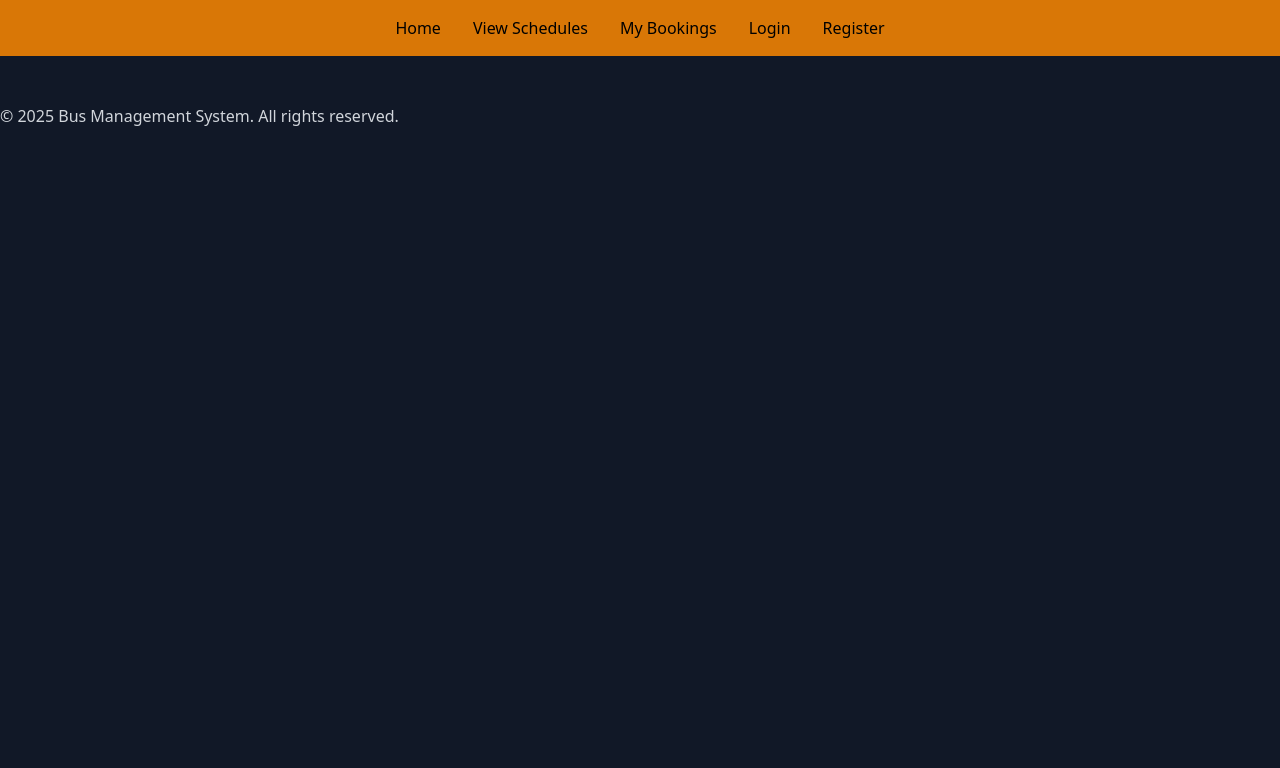
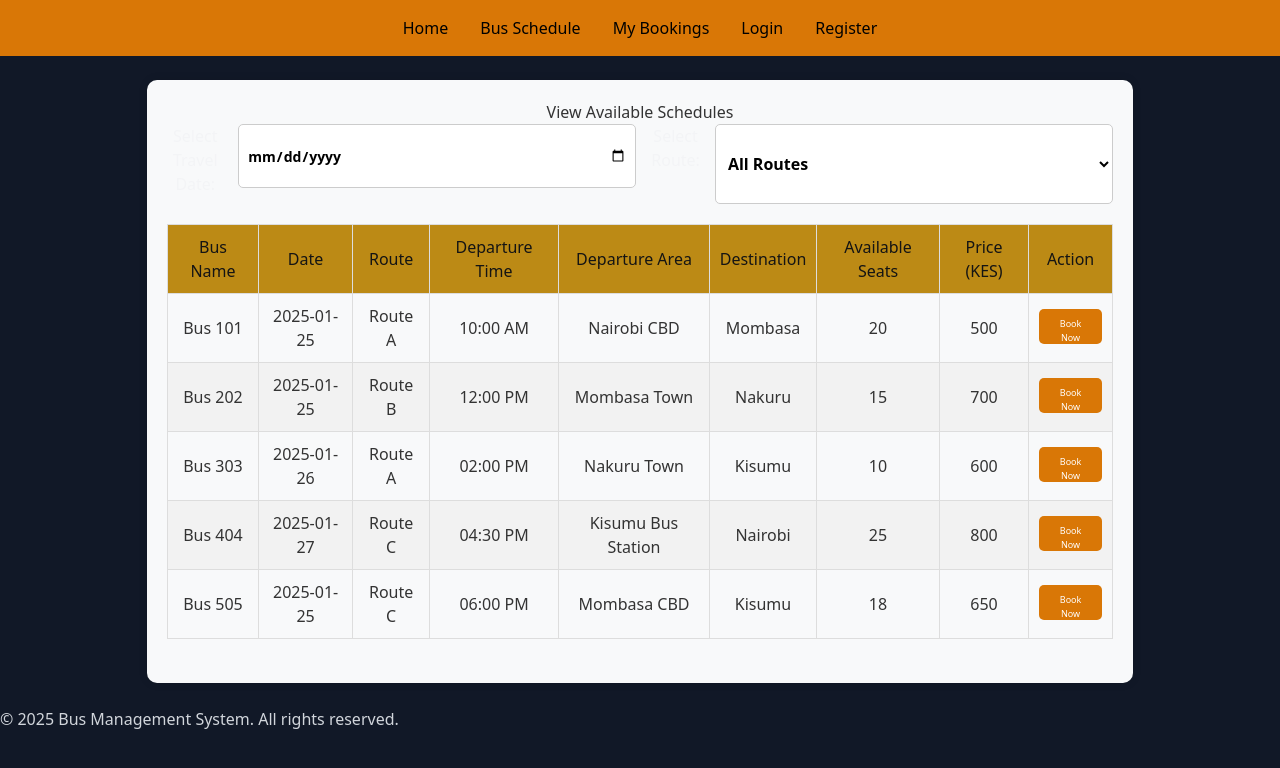
Before and after one commit to wambui01ndungu/Rapid-Bus-Transport, a React (Create React App) app in the folder client/: page /busSchedules in a window 1280 px wide. Shown: the top 768 px of the page. Built offline with nearby package versions, Linux system fonts and the light colour scheme.

Commit message:
adds a schedule section

```diff
--- a/client/src/App.js
+++ b/client/src/App.js
@@ -4,23 +4,14 @@ import './App.css'; // Ensure to create and link a CSS file for styling
 import Home from './components/Home';
 import Dashboard from './components/Dashboard';
 import SignupForm from './components/SignupForm';
-import Login from './components/Login'
-import DriverDashboard from './components/DriverDashboard'
+import Login from './components/Login';
+import DriverDashboard from './components/DriverDashboard';
+import BusSchedule from './components/BusSchedule';
+
 
 // Placeholder components for routes (to be implemented later)
 
-const Schedules = () => (
-  <section id="schedules">
-    <h2>View Available Schedules</h2>
-    <p>Find and view available buses based on your selected travel date and route.</p>
-    {/* Placeholder: Replace with dynamic schedule content */}
-    <ul>
-      <li>Bus 1 - Route A - 10:00 AM</li>
-      <li>Bus 2 - Route B - 12:00 PM</li>
-      <li>Bus 3 - Route A - 02:00 PM</li>
-    </ul>
-  </section>
-);
+
 
 const Bookings = () => (
   <section id="bookings">
@@ -87,7 +78,7 @@ function App() {
         <nav>
           <ul>
             <li><Link to="/">Home</Link></li>
-            <li><Link to="/schedules">View Schedules</Link></li>
+            <li><Link to="/busSchedules"> Bus Schedule</Link></li>
             <li><Link to="/bookings">My Bookings</Link></li>
             <li><Link to="/login">Login</Link></li>
             <li><Link to="/signup">Register</Link></li>
@@ -98,7 +89,7 @@ function App() {
       <main>
         <Routes>
           <Route path="/" element={<Home />} />
-          <Route path="/schedules" element={<Schedules />} />
+          <Route path="/busSchedules" element={<BusSchedule />} />
           <Route path="/bookings" element={<Bookings />} />
           <Route path="/login" element={<Login />} />
           <Route path="/register" element={<Register />} />
--- /dev/null
+++ b/client/src/components/BusSchedule.css
@@ -0,0 +1,74 @@
+.bus-schedule-container {
+  width: 80%;
+  margin: auto;
+  padding: 20px;
+  background: #f8f9fa;
+  border-radius: 10px;
+  box-shadow: 0px 0px 10px rgba(0, 0, 0, 0.1);
+  text-align: center;
+}
+
+h2 {
+  color: #333;
+}
+
+.filters {
+  display: flex;
+  justify-content: center;
+  gap: 15px;
+  margin-bottom: 20px;
+}
+
+.filters input,
+.filters select {
+  padding: 8px;
+  border: 1px solid #ccc;
+  border-radius: 5px;
+  background: white;
+  color: black;
+  font-weight: bold;
+}
+
+  .filters input::placeholder {
+    color: black;
+    opacity: 1;
+
+}
+.bus-schedule-table {
+  color: #333;
+  width: 100%;
+  border-collapse: collapse;
+  margin-top: 20px;
+}
+
+.bus-schedule-table th,
+.bus-schedule-table td {
+  border: 1px solid #ddd;
+  padding: 10px;
+  text-align: center;
+}
+
+.bus-schedule-table th {
+  background: #bc8a15;
+  color: rgb(20, 20, 20);
+}
+
+.bus-schedule-table tr:nth-child(even) {
+  background: #f2f2f2;
+}
+
+.book-btn {
+  background: #D97706;
+  height: 35px;
+  color: white;
+  border: none;
+  padding: 8px 12px;
+  cursor: pointer;
+  border-radius: 5px;
+  font-size: 9px;
+  display: colu;
+}
+
+.book-btn:hover {
+  background: #888785;
+}
--- /dev/null
+++ b/client/src/components/BusSchedule.js
@@ -0,0 +1,95 @@
+import React, { useState } from "react";
+import "./BusSchedule.css";
+
+const BusSchedule = () => {
+  // Sample bus schedules with both 'date' and 'route'
+  const busSchedules = [
+    { id: 1, busName: "Bus 101", date: "2025-01-25", route: "Route A", departure: "10:00 AM", departureArea: "Nairobi CBD", destination: "Mombasa", availableSeats: 20, price: 500 },
+    { id: 2, busName: "Bus 202", date: "2025-01-25", route: "Route B", departure: "12:00 PM", departureArea: "Mombasa Town", destination: "Nakuru", availableSeats: 15, price: 700 },
+    { id: 3, busName: "Bus 303", date: "2025-01-26", route: "Route A", departure: "02:00 PM", departureArea: "Nakuru Town", destination: "Kisumu", availableSeats: 10, price: 600 },
+    { id: 4, busName: "Bus 404", date: "2025-01-27", route: "Route C", departure: "04:30 PM", departureArea: "Kisumu Bus Station", destination: "Nairobi", availableSeats: 25, price: 800 },
+    { id: 5, busName: "Bus 505", date: "2025-01-25", route: "Route C", departure: "06:00 PM", departureArea: "Mombasa CBD", destination: "Kisumu", availableSeats: 18, price: 650 },
+  ];
+
+  // State for filters
+  const [selectedDate, setSelectedDate] = useState("");
+  const [selectedRoute, setSelectedRoute] = useState("");
+
+  // Handle filtering buses
+  const filteredBuses = busSchedules.filter(
+    (bus) =>
+      (selectedRoute === "" || bus.route === selectedRoute) && // Filter by route
+      (selectedDate === "" || bus.date === selectedDate) // Filter by date
+  );
+
+  return (
+    <div className="bus-schedule-container">
+      <h2>View Available Schedules</h2>
+
+      {/* Filters Section */}
+      <div className="filters">
+        <label>Select Travel Date:</label>
+        <input
+          type="date"
+          value={selectedDate}
+          onChange={(e) => setSelectedDate(e.target.value)}
+        />
+
+        <label>Select Route:</label>
+        <select
+          value={selectedRoute}
+          onChange={(e) => setSelectedRoute(e.target.value)}
+        >
+          <option value="">All Routes</option>
+          <option value="Route A">Route A</option>
+          <option value="Route B">Route B</option>
+          <option value="Route C">Route C</option>
+        </select>
+      </div>
+
+      {/* Bus Schedule Table */}
+      <table className="bus-schedule-table">
+        <thead>
+          <tr>
+            <th>Bus Name</th>
+            <th>Date</th>
+            <th>Route</th>
+            <th>Departure Time</th>
+            <th>Departure Area</th>
+            <th>Destination</th>
+            <th>Available Seats</th>
+            <th>Price (KES)</th>
+            <th>Action</th>
+          </tr>
+        </thead>
+        <tbody>
+          {filteredBuses.length > 0 ? (
+            filteredBuses.map((bus) => (
+              <tr key={bus.id}>
+                <td>{bus.busName}</td>
+                <td>{bus.date}</td>
+                <td>{bus.route}</td> {/* Display the Route */}
+                <td>{bus.departure}</td>
+                <td>{bus.departureArea}</td>
+                <td>{bus.destination}</td>
+                <td>{bus.availableSeats}</td>
+                <td>{bus.price}</td>
+                <td>
+                  <button className="book-btn" onClick={() => alert(`Booking ${bus.busName}`)}>
+                    Book Now
+                  </button>
+                </td>
+              </tr>
+            ))
+          ) : (
+            <tr>
+              <td colSpan="9">No buses available for the selected date and route.</td>
+            </tr>
+          )}
+        </tbody>
+      </table>
+    </div>
+  );
+};
+
+export default BusSchedule;
```
